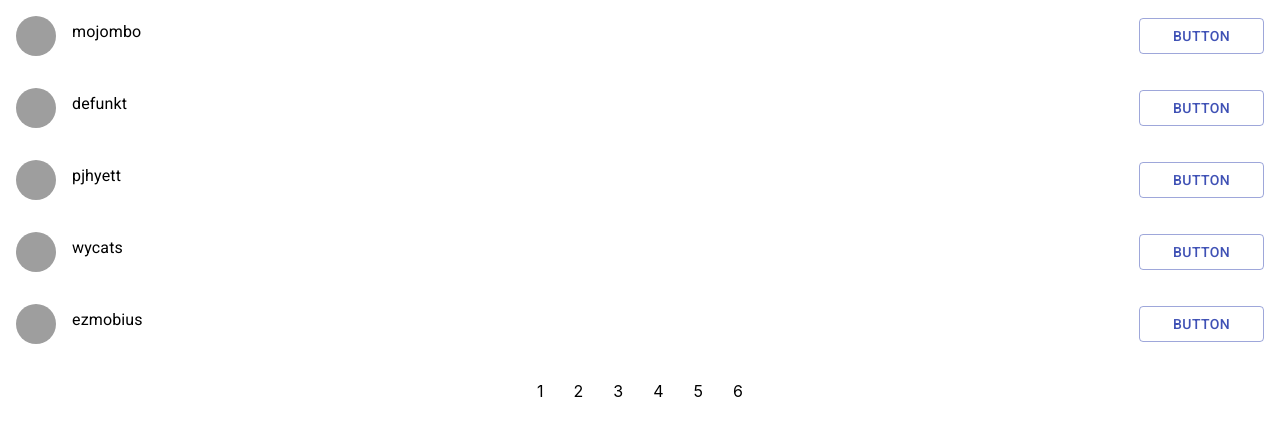
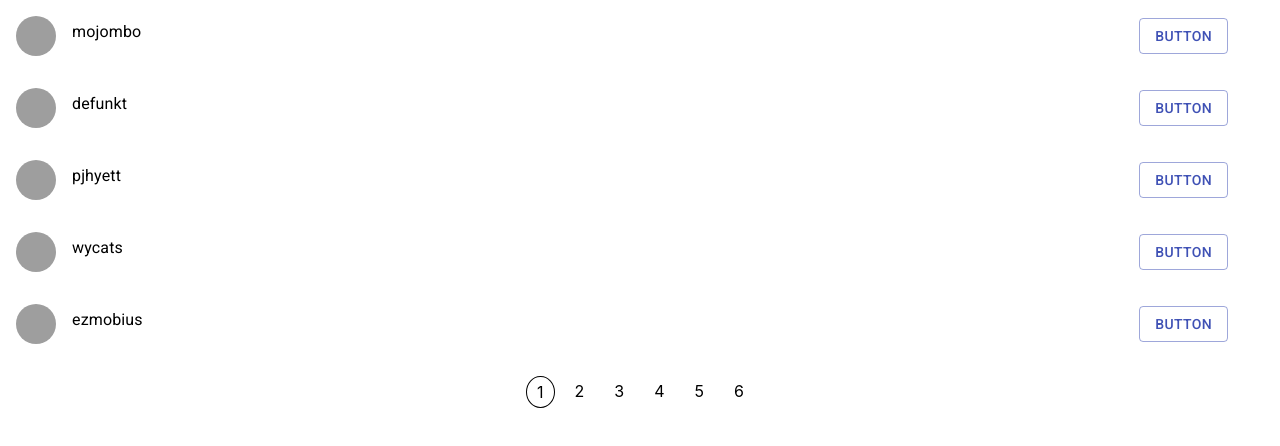
Before and after one commit to AlexGarashchuk/github-users, a React (Create React App) app: page / in a window 1280 px wide. Shown: the top 446 px of the page. Built offline with nearby package versions, Linux system fonts and the light colour scheme; grey boxes are pictures that could not be loaded.

Commit message:
added activ element for pagination, get user html_url with button, get data for user page

```diff
--- a/src/App.js
+++ b/src/App.js
@@ -1,9 +1,7 @@
 import React from "react";
 import "./App.css";
 import UsersList from "./Components/List";
-import BasicPagination from "./Components/Pagination";
 import Profile from "./Components/UserProfile";
-import { Switch } from "@material-ui/core";
 import { BrowserRouter as Router, Route } from "react-router-dom";
 
 function App() {
@@ -14,16 +12,18 @@ function App() {
     <div>
       <div>
         <Router>
-          {/* {dataFromLocalFile.map((data) => ( */}
+
             <div>
               <Route exact path="/">
                 <UsersList data={dataFromLocalFile} />
               </Route>
-              {/* <Route path={`/${data.login}`}> */}
-                {/* <Profile userData={data.avatar_url}/> */}
-              {/* </Route> */}
+               {dataFromLocalFile.map((data) => (
+              <Route path={`/${data.login}`} key={data.id}>
+                <Profile login={data.login}/>
+              </Route>
+              ))}
             </div>
-          {/* ))} */}
+
         </Router>
       </div>
     </div>
--- a/src/Components/List/Item/index.jsx
+++ b/src/Components/List/Item/index.jsx
@@ -5,7 +5,6 @@ import ListItem from "@material-ui/core/ListItem";
 import ListItemAvatar from "@material-ui/core/ListItemAvatar";
 import ListItemText from "@material-ui/core/ListItemText";
 import Avatar from "@material-ui/core/Avatar";
-import Grid from "@material-ui/core/Grid";
 import Button from "@material-ui/core/Button";
 import { Link } from "react-router-dom";
 
@@ -40,9 +39,11 @@ export default function Item({ data }) {
               </ListItemAvatar>
               <ListItemText primary={user.login} />
             </Link>
-            <Button variant="outlined" color="primary">
-              Button
-            </Button>
+            <a href={user.html_url} target="_blank">
+              <Button variant="outlined" color="primary">
+                Button
+              </Button>
+            </a>
           </ListItem>
         </List>
       ))}
--- a/src/Components/List/index.jsx
+++ b/src/Components/List/index.jsx
@@ -34,9 +34,8 @@ const useStyles = makeStyles((theme) => ({
 }));
 
 export default function UsersList({ data }) {
-
   const classes = useStyles();
-  // const [data, setData] = useState([]);
+  // const [users, setData] = useState([]);
   // useEffect(() => {
   //   debugger
   //   const fetchData = async () => {
@@ -47,26 +46,31 @@ export default function UsersList({ data }) {
   //   fetchData()
   // }, [])
 
-
   const [currentPage, setCurrentPage] = useState(1);
   const [userPerPage] = useState(5);
-  const paginate = (pageNmber) => setCurrentPage(pageNmber)
-
-  // get currentList
+  const paginate = (pageNmber) => {
+    setCurrentPage(pageNmber);
+  };
   const indexOfLastUser = currentPage * userPerPage;
   const indexOfFirstUser = indexOfLastUser - userPerPage;
-  const currentUsers = data.slice(indexOfFirstUser, indexOfLastUser)
+  const currentUsers = data.slice(indexOfFirstUser, indexOfLastUser);
 
   return (
     <div className={classes.root}>
+      {/* {console.log(users)} */}
       <Grid container>
         <Grid item xs={12} md={12}>
           <div className={classes.demo}>
-         <Item data={currentUsers} />
+            <Item data={currentUsers} />
           </div>
         </Grid>
       </Grid>
-      <Pagination userPerPage={userPerPage} totalUsers={data.length} paginate={paginate} currentPage={currentPage}/>
+      <Pagination
+        userPerPage={userPerPage}
+        totalUsers={data.length}
+        paginate={paginate}
+        currentPage={currentPage}
+      />
     </div>
   );
 }
--- a/src/Components/Pagination/index.jsx
+++ b/src/Components/Pagination/index.jsx
@@ -1,4 +1,4 @@
-import React from "react";
+import React, { useState } from "react";
 import { makeStyles } from "@material-ui/core/styles";
 
 const useStyles = makeStyles((theme) => ({
@@ -10,7 +10,7 @@ const useStyles = makeStyles((theme) => ({
   nav: {
     display: "flex",
     color: "#000",
-    justifyContent: 'center'
+    justifyContent: "center",
   },
   item: {
     padding: "5px 10px",
@@ -18,24 +18,36 @@ const useStyles = makeStyles((theme) => ({
     boxSizing: "border-box",
   },
   activeItem: {
+    padding: "5px 10px",
+    margin: "0 5px",
+    boxSizing: "border-box",
     borderRadius: "100%",
     border: "1px solid #000",
-  }
+  },
 }));
 
-export default function Pagination({ userPerPage, totalUsers, paginate, currentPage }) {
-  debugger;
+export default function Pagination({
+  userPerPage,
+  totalUsers,
+  paginate,
+  currentPage,
+}) {
   const classes = useStyles();
   let pageNumbers = [];
   for (let i = 1; i <= Math.ceil(totalUsers / userPerPage); i++) {
-
     pageNumbers.push(i);
   }
+
   return (
     <div className={classes.root}>
       <nav className={classes.nav}>
         {pageNumbers.map((number) => (
-          <li key={number} className={classes.item}>
+          <li
+            key={number}
+            className={
+              currentPage === number ? classes.activeItem : classes.item
+            }
+          >
             <a onClick={() => paginate(number)} href="#">
               {number}
             </a>
--- a/src/Components/UserProfile/index.jsx
+++ b/src/Components/UserProfile/index.jsx
@@ -1,9 +1,11 @@
-import React from 'react';
-import { makeStyles } from '@material-ui/core/styles';
-import Grid from '@material-ui/core/Grid';
-import Paper from '@material-ui/core/Paper';
-import Typography from '@material-ui/core/Typography';
-import ButtonBase from '@material-ui/core/ButtonBase';
+import React, { useState, useEffect } from "react";
+import { makeStyles } from "@material-ui/core/styles";
+import Grid from "@material-ui/core/Grid";
+import Paper from "@material-ui/core/Paper";
+import Typography from "@material-ui/core/Typography";
+import ButtonBase from "@material-ui/core/ButtonBase";
+import axios from "axios";
+import { Link } from "react-router-dom";
 
 const useStyles = makeStyles((theme) => ({
   root: {
@@ -11,7 +13,7 @@ const useStyles = makeStyles((theme) => ({
   },
   paper: {
     padding: theme.spacing(2),
-    margin: 'auto',
+    margin: "auto",
     maxWidth: 500,
   },
   image: {
@@ -19,42 +21,55 @@ const useStyles = makeStyles((theme) => ({
     height: 128,
   },
   img: {
-    margin: 'auto',
-    display: 'block',
-    maxWidth: '100%',
-    maxHeight: '100%',
+    margin: "auto",
+    display: "block",
+    maxWidth: "100%",
+    maxHeight: "100%",
   },
 }));
 
-export default function Profile({userData}) {
+export default function Profile({login}) {
   const classes = useStyles();
+
+  const [userData, setUserData] = useState([]);
+  useEffect(() => {
+    const fetchData = async () => {
+      const result = await axios(`https://api.github.com/users/${login}`);
+      setUserData(result.data);
+    };
+    fetchData();
+  }, []);
 
   return (
     <div className={classes.root}>
+      <Link to="/">Go to back</Link>
       <Paper className={classes.paper}>
         <Grid container spacing={2}>
           <Grid item>
             <ButtonBase className={classes.image}>
-              <img className={classes.img} alt="complex" src={userData} />
+              <img
+                className={classes.img}
+                alt="complex"
+                src={userData.avatar_url}
+              />
             </ButtonBase>
           </Grid>
           <Grid item xs={12} sm container>
             <Grid item xs container direction="column" spacing={2}>
               <Grid item xs>
                 <Typography gutterBottom variant="subtitle1">
-                  Standard license
+                  {userData.name}
                 </Typography>
                 <Typography variant="body2" gutterBottom>
-                  Full resolution 1920x1080 • JPEG
+                  {userData.company !== null || undefined ? userData.company + "," : ""}
+                  {userData.location}
                 </Typography>
                 <Typography variant="body2" color="textSecondary">
-                  ID: 1030114
+                  From: {userData.created_at}
                 </Typography>
               </Grid>
-              <Grid item>
-              </Grid>
+              <Grid item></Grid>
             </Grid>
-
           </Grid>
         </Grid>
       </Paper>
```
